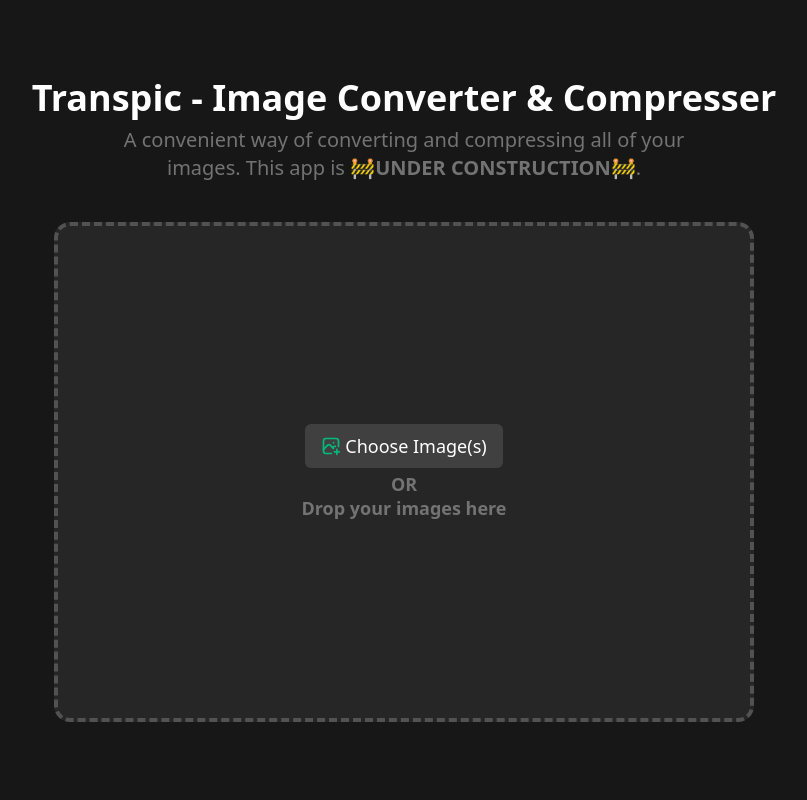
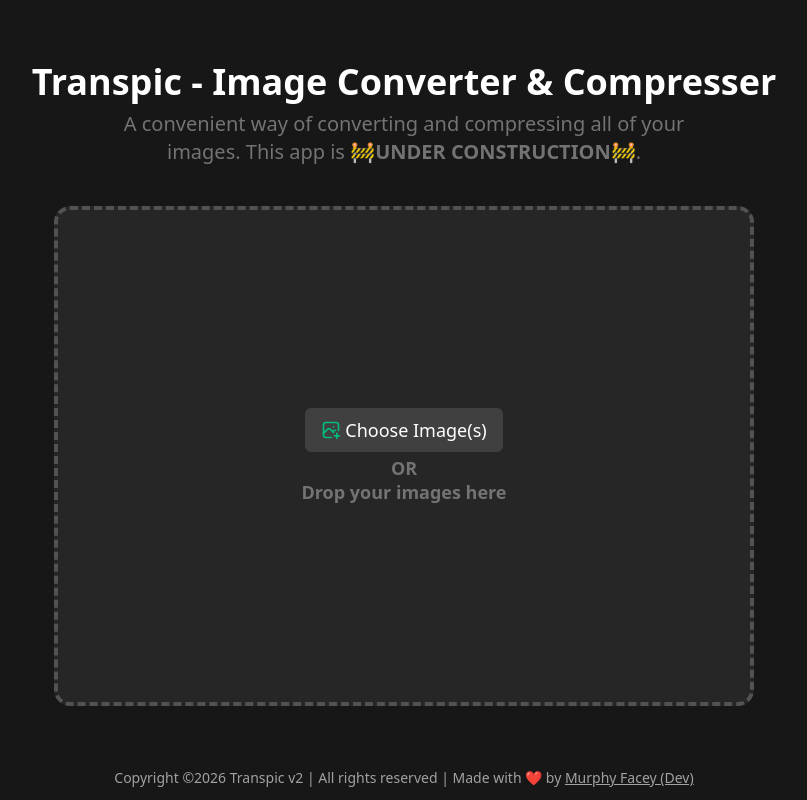
Before and after one commit to dev-murphy/transpic-v2, a Vue app: page / in a window 1280 px wide. Shown: the whole page, without its empty margins (236-1043 px from the left). Built offline with nearby package versions, Linux system fonts and the light colour scheme.

Commit message:
chore: add copyright to footer

```diff
--- a/src/App.vue
+++ b/src/App.vue
@@ -19,5 +19,16 @@
     <TheHeading />
     <ImageUpload v-if="images.length === 0" v-model="images" />
     <ImageList v-else v-model="images" @delete="deleteImage" />
+
+    <p class="mt-auto mb-3 text-sm text-neutral-400">
+      Copyright ©{{ new Date().getFullYear() }} Transpic v2 | All rights
+      reserved | Made with ❤️ by
+      <a
+        href="https://github.com/dev-murphy"
+        target="_blank"
+        class="hover:text-emerald-500 underline"
+        >Murphy Facey (Dev)</a
+      >
+    </p>
   </div>
 </template>
--- a/src/components/TheHeading.vue
+++ b/src/components/TheHeading.vue
@@ -1,5 +1,5 @@
 <template>
-  <h1 class="text-4xl text-white font-bold">
+  <h1 class="text-4xl text-white font-bold mt-auto">
     Transpic - Image Converter & Compresser
   </h1>
 
```
